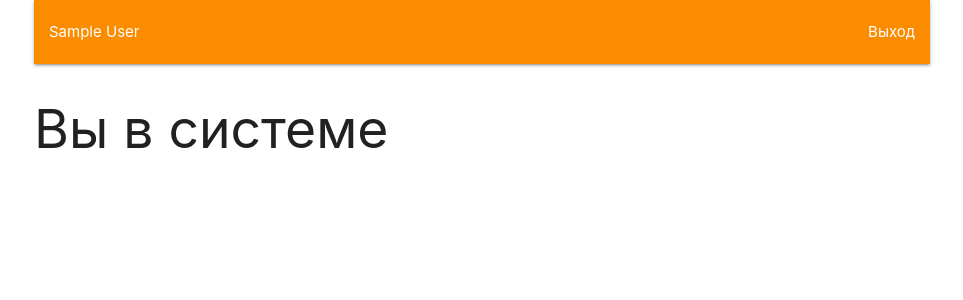
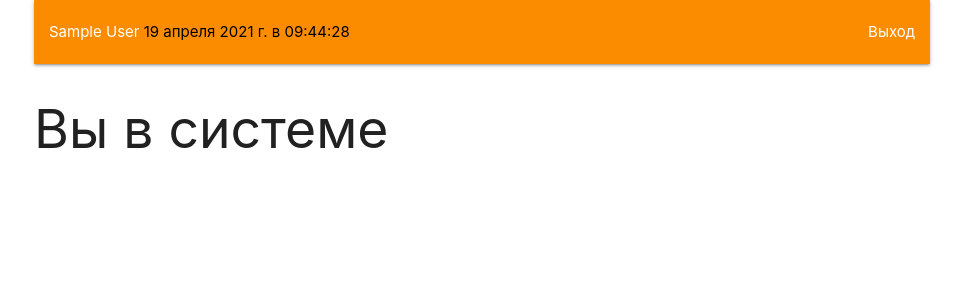
Before and after one commit to Aleksstepanov/akt_pges, a Vue app: page /dashboard in a window 1280 px wide. Shown: the top 300 px of the page, without its empty margins (158-1121 px from the left). Built offline with nearby package versions, Linux system fonts and the light colour scheme; no server answers; sample sign-in values are in the browser's storage.

Commit message:
date in navbar

```diff
--- a/src/components/NavBar.vue
+++ b/src/components/NavBar.vue
@@ -1,7 +1,9 @@
 <template>
   <nav>
     <div class="nav-wrapper orange darken-1">
-      <a href="#!" class="user-name">{{ user }}</a>
+      <a href="#!" class="user-name"
+        >{{ user }} <span class="black-text">{{ date }}</span></a
+      >
       <a href="#" data-target="mobile-demo" class="sidenav-trigger"
         ><i class="material-icons">menu</i></a
       >
@@ -32,6 +34,9 @@ export default {
   data() {
     return {
       user: "",
+      date: new Date(),
+      interval: null,
+      sidenav: null,
     };
   },
 
@@ -40,7 +45,17 @@ export default {
   },
 
   mounted() {
-    M.Sidenav.init(this.$refs.sidenav);
+    this.interval = setInterval(() => {
+      this.date = Intl.DateTimeFormat("ru-RU", {
+        day: "2-digit",
+        month: "long",
+        year: "numeric",
+        hour: "2-digit",
+        minute: "2-digit",
+        second: "2-digit",
+      }).format(new Date());
+    }, 1000);
+    this.sidenav = M.Sidenav.init(this.$refs.sidenav);
     M.Modal.init(this.$refs.modalUser);
   },
 
@@ -55,6 +70,13 @@ export default {
       M.toast({ html: "Вы вышли из системы" });
     },
   },
+
+  unmounted() {
+    clearInterval(this.interval);
+    if (this.sidenav && this.sidenav.destroy) {
+      this.sidenav.destroy();
+    }
+  },
 };
 </script>
 
--- a/src/main.js
+++ b/src/main.js
@@ -6,4 +6,10 @@ import router from "./router";
 
 firebase.initializeApp(firebaseConfig);
 
-createApp(App).use(router).mount("#app");
+let app;
+
+firebase.auth().onAuthStateChanged(() => {
+  if (!app) {
+    app = createApp(App).use(router).mount("#app");
+  }
+});
```
